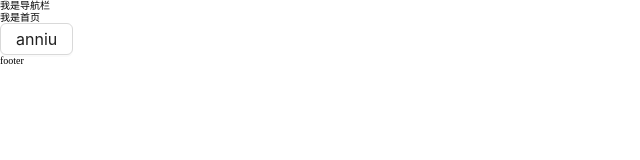
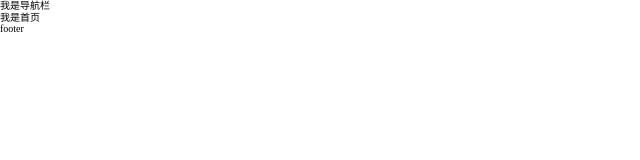
Before and after one commit to XerDemo/react-nextjs-ts-demo, a Next.js app: page / in a window 1280 px wide. Shown: the top 160 px of the page, without its empty margins (0-640 px from the left). Built offline with nearby package versions, Linux system fonts and the light colour scheme.

Commit message:
feat: 工程环境配置完毕

```diff
--- a/pages/_app.tsx
+++ b/pages/_app.tsx
@@ -1,4 +1,4 @@
-import { Button, ConfigProvider } from "antd";
+import { ConfigProvider } from "antd";
 import Layout from "components/layout";
 import type { AppProps } from "next/app";
 
@@ -13,13 +13,12 @@ export default function App({ Component, pageProps }: AppProps) {
       theme={{
         token: {
           colorPrimary: "#8cf0c6ec",
-          fontSize: 16,
+          fontSize: 12,
         },
       }}
     >
       <Layout>
         <Component {...pageProps} />
-        <Button>anniu</Button>
       </Layout>
     </ConfigProvider>
   );
--- a/styles/globals.css
+++ b/styles/globals.css
@@ -1,3 +1,3 @@
 html {
-  font-size: 62.5%; /* 1rem=10px */
+  font-size: 62.5%;
 }
```
